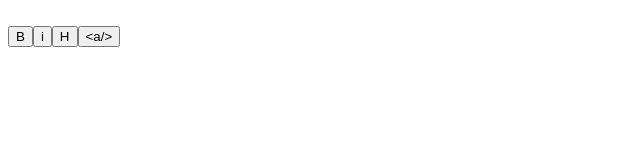
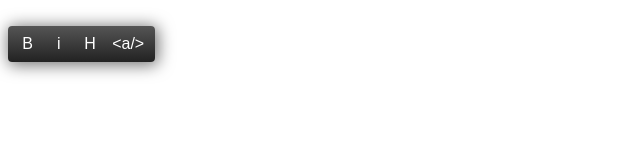
Before and after one commit to jessereitz/WriteFree, a plain HTML site: page index.html in a window 1280 px wide. Shown: the whole page, without its empty margins (0-640 px from the left). Drawn offline with Linux system fonts and the light colour scheme.

Commit message:
Add style link.

```diff
--- a/index.html
+++ b/index.html
@@ -3,6 +3,7 @@
   <head>
     <meta charset="utf-8">
     <title>WriteFree Sample</title>
+    <link href="./css/site.css" type="text/css" rel="stylesheet">
   </head>
   <body>
 
```
